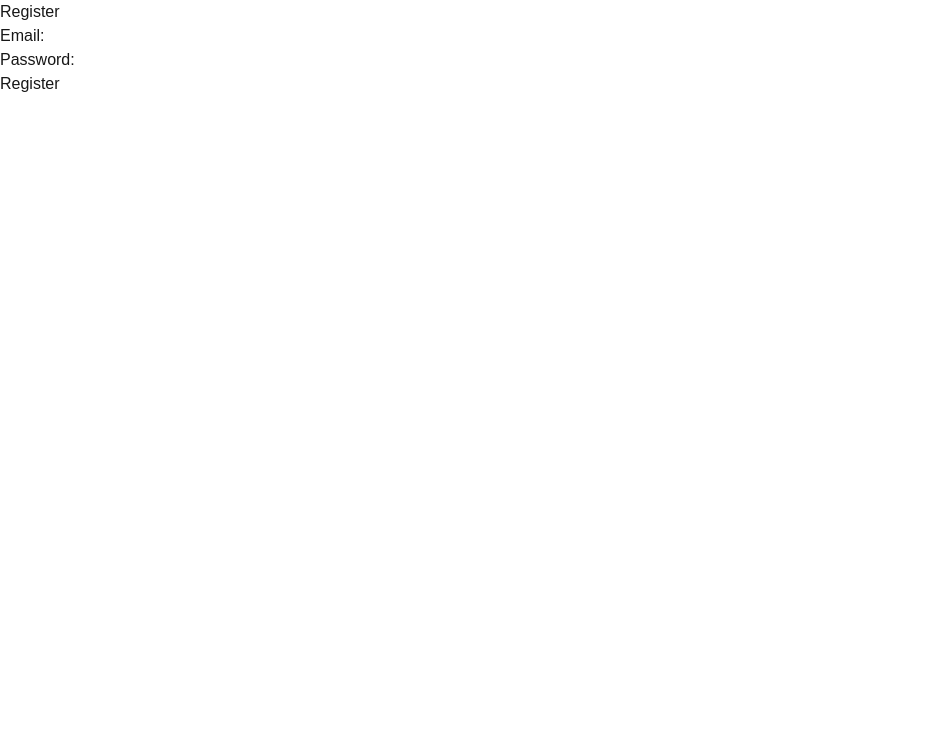
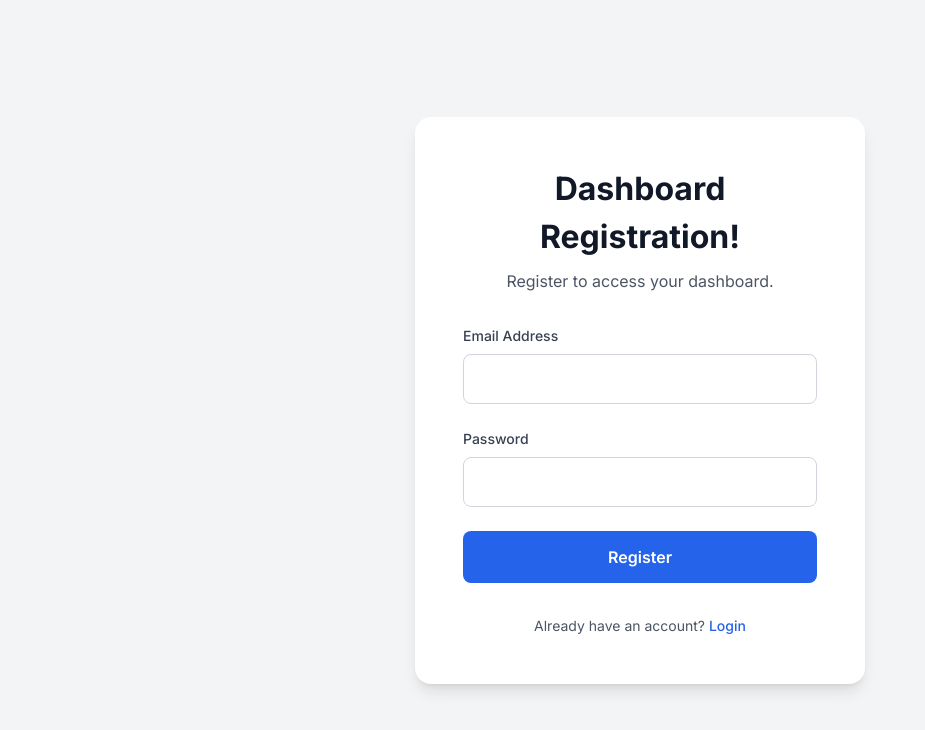
Before and after one commit to Daniel-Mathews/WC-Prod, a Next.js app in the folder frontend/display-module/: page /auth/register in a window 1280 px wide. Shown: the top 730 px of the page, without its empty margins (0-925 px from the left). Built offline with nearby package versions, Linux system fonts and the light colour scheme.

Commit message:
Register page modifications

```diff
--- a/frontend/display-module/app/auth/register/page.jsx
+++ b/frontend/display-module/app/auth/register/page.jsx
@@ -1,6 +1,8 @@
 "use client";
 import React, { useState } from "react";
 import { useRouter } from "next/navigation";
+import Head from 'next/head';
+import styles from '../../auth/AuthPage.module.css';
 
 const Page = () => {
   const router = useRouter();
@@ -44,7 +46,7 @@ const Page = () => {
       if (response.ok) {
         setSuccess("Registration successful. Redirecting to login...");
         setTimeout(() => {
-          router.push("/login");
+          router.push("/auth/login");
         }, 2000);
       } else {
         setError(result.detail || "Registration failed");
@@ -58,36 +60,51 @@ const Page = () => {
   };
 
   return (
-    <div>
-      <h2>Register</h2>
-      <form onSubmit={handleSubmit}>
-        <div>
-          <label>Email: </label>
+    <>
+      <Head>
+        <title>Register - Wols Logistics</title>
+        <link rel="icon" href="/favicon.ico" />
+        <link href="https://fonts.googleapis.com/css2?family=Inter:wght@400;500;600;700&display=swap" rel="stylesheet" />
+      </Head>
+      <div className={styles.page}>
+        <div className={styles.authCard}>
+          <h1 className={styles.title}>Dashboard Registration!</h1>
+          <p className={styles.subtitle}>Register to access your dashboard.</p>
+          <form className={styles.form} onSubmit={handleSubmit}>
+            <div className={styles.inputGroup}>
+              <label htmlFor="email" className={styles.label}>Email Address</label>
               <input
                 type="email"
+                id="email"
+                className={styles.input}
                 value={email}
                 onChange={(e) => setEmail(e.target.value)}
                 required
               />
             </div>
-        <div>
-          <label>Password: </label>
+            <div className={styles.inputGroup}>
+              <label htmlFor="password" className={styles.label}>Password</label>
               <input
                 type="password"
+                id="password"
+                className={styles.input}
                 value={password}
                 onChange={(e) => setPassword(e.target.value)}
                 required
               />
             </div>
-        <div>
-          <button type="submit" disabled={loading}>
-            {loading ? "Registering..." : "Register"}
+            {/* Display error message if it exists */}
+            {error && <p className={styles.errorText}>{error}</p>}
+            <button type="submit" className={styles.button} disabled={loading}>
+              {loading ? 'Registering...' : 'Register'}
             </button>
+          </form>
+          <p className={styles.footerText}>
+            Already have an account? <a href="/auth/login" className={styles.link}>Login</a>
+          </p>
         </div>
-        {error && <p style={{ color: "red" }}>{error}</p>}
-        {success && <p style={{ color: "green" }}>{success}</p>}
-      </form>
       </div>
+    </>
   );
 };
 
--- /dev/null
+++ b/frontend/display-module/app/dashboard/pending/page.tsx
@@ -0,0 +1,24 @@
+"use client";
+
+import useAuth from "../{components}/useAuth";
+import Loading from "../{components}/loading";
+
+const Page = () => {
+    const isAuthenticated = useAuth(); // Get the authentication state from the hook
+    //Authenticate the page
+    if(!isAuthenticated) {
+        //Loading animation
+        return <Loading /> ; // Show a loading indicator while verifying
+    }
+    //If authenticated return protected content
+    else {
+
+        return (
+            <div>
+                <h1>Please wait until your registration is approved. Following approval, please logout and log back in.</h1>
+            </div>
+        );
+    }
+}
+
+export default Page;
```
Lines whose indentation alone changed are shown as unchanged.
